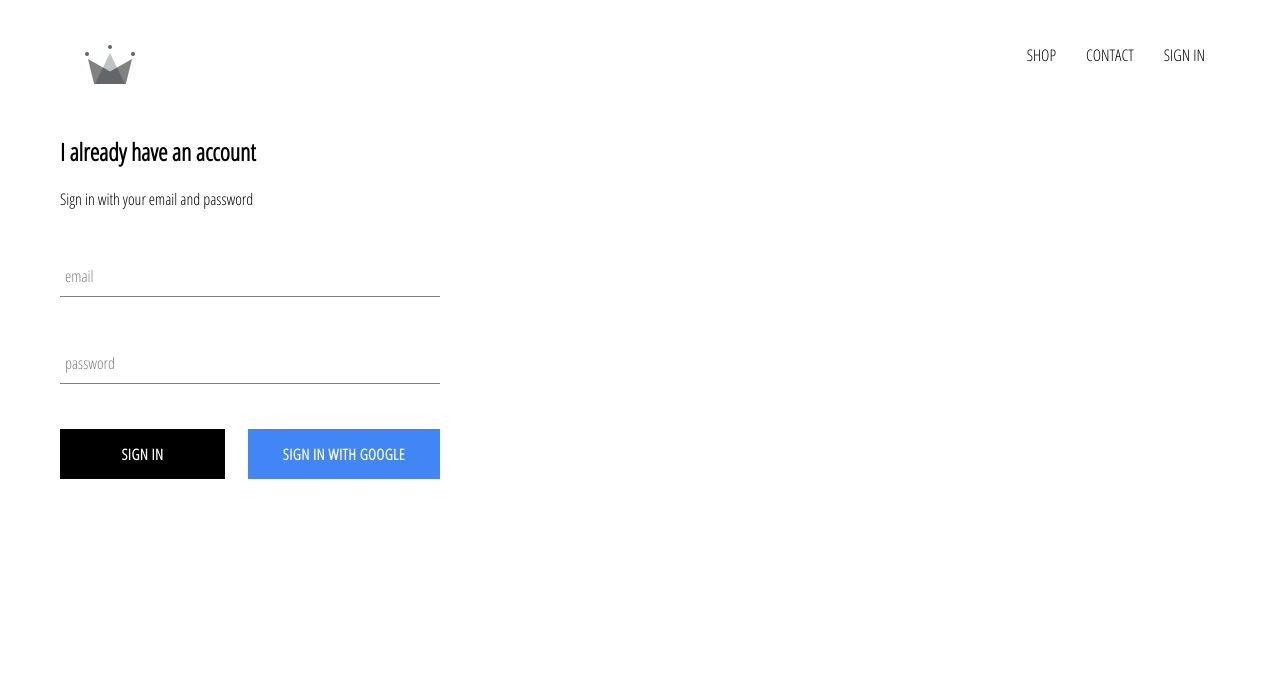
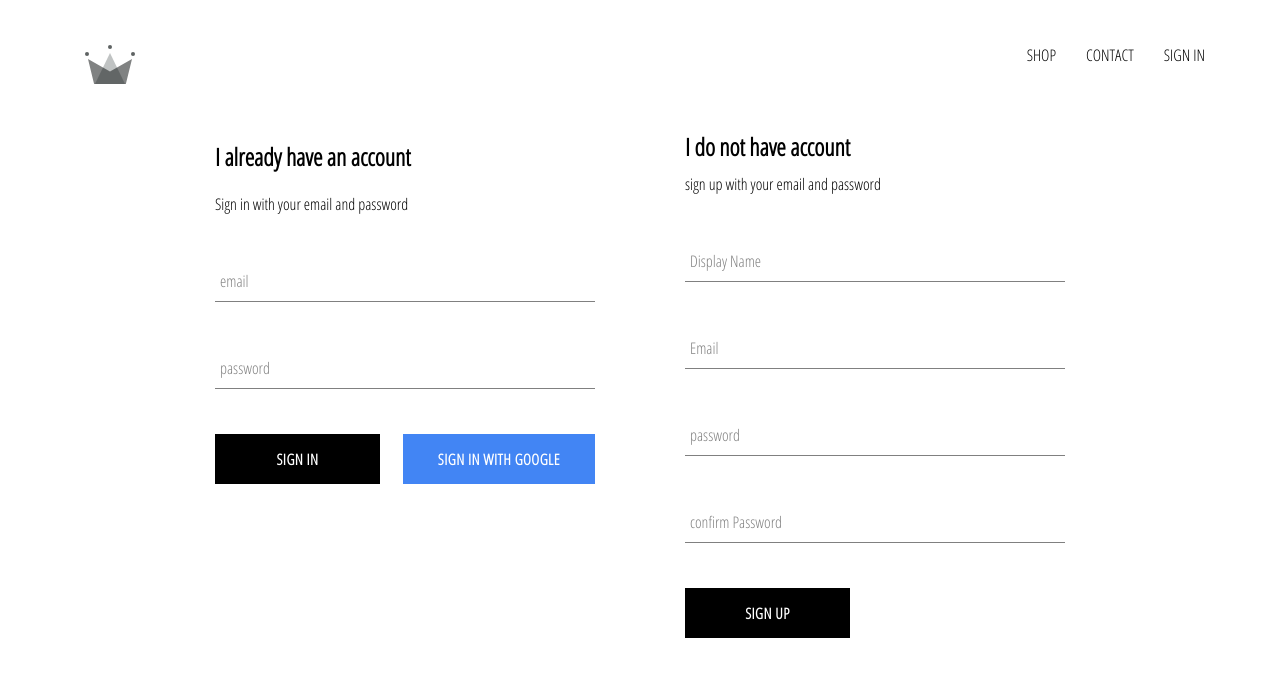
Before and after one commit to ayushrana77/crwn-clothing-web, a React (Create React App) app: page /signin in a window 1280 px wide. Shown: the top 676 px of the page. Built offline with nearby package versions, Linux system fonts and the light colour scheme; no server answers.

Commit message:
implempemte firebase utils. includes ablitays to store authcation user into firestore database

```diff
--- a/src/App.js
+++ b/src/App.js
@@ -5,7 +5,7 @@
 import ShopPage from './pages/shop/shop'
 import Header from './components/header/header'
 import SignInAndSignUpPage from './pages/sign-in-and-sign-up/sign-in-and-sign-up'
-import { auth } from './firebase/firebase.utils'
+import { auth, createUserProfileDocument } from './firebase/firebase.utils'
 class App extends React.Component {
   constructor() {
     super()
@@ -15,9 +15,20 @@
   }
   unsubscribeFromAuth = null
   componentDidMount() {
-    this.unsubscribeFromAuth = auth.onAuthStateChanged((user) => {
-      this.setState({ currentUser: user })
-      console.log(user)
+    this.unsubscribeFromAuth = auth.onAuthStateChanged(async (userAuth) => {
+      if (userAuth) {
+        const userRef = await createUserProfileDocument(userAuth)
+        userRef.onSnapshot((SnapShot) => {
+          this.setState({
+            currentUser: {
+              id: SnapShot.id,
+              ...SnapShot.data(),
+            },
+          })
+          console.log(this.state)
+        })
+      }
+      this.setState({ currentUser: userAuth })
     })
   }
   componentWillUnmount() {
--- a/src/components/form-input/form-input.jsx
+++ b/src/components/form-input/form-input.jsx
@@ -6,13 +6,13 @@
   <div className="group">
     <input className="form-input" onChange={handleChange} {...otherprops} />
     {label ? (
-      <lable
+      <label
         className={`${
           otherprops.value.length ? 'shrink' : ''
         } form-input-label`}
       >
         {label}
-      </lable>
+      </label>
     ) : null}
   </div>
 )
--- /dev/null
+++ b/src/components/sign-up/sign-up.jsx
@@ -0,0 +1,97 @@
+import React from 'react'
+import FormInput from '../form-input/form-input'
+import CustomButton from '../custom-button/custom-button'
+
+import { auth, createUserProfileDocument } from '../../firebase/firebase.utils'
+
+import './sign-up.style.scss'
+
+class SignUp extends React.Component {
+  constructor() {
+    super()
+
+    this.state = {
+      displayName: '',
+      email: '',
+      password: '',
+      confirmPassword: '',
+    }
+  }
+
+  handleSubmit = async (event) => {
+    event.preventDefault()
+    const { displayName, email, password, confirmPassword } = this.state
+
+    if (password !== confirmPassword) {
+      alert("password don't match")
+      return
+    }
+    try {
+      const { user } = await auth.createUserWithEmailAndPassword(
+        email,
+        password
+      )
+      await createUserProfileDocument(user, { displayName })
+      this.setState({
+        displayName: '',
+        email: '',
+        password: '',
+        confirmPassword: '',
+      })
+    } catch (error) {
+      console.log(error)
+    }
+  }
+  handleChange = (event) => {
+    const { name, value } = event.target
+
+    this.setState({ [name]: value })
+  }
+  render() {
+    const { displayName, email, password, confirmPassword } = this.state
+    return (
+      <div className="sign-up">
+        <h2 className="title"> I do not have account</h2>
+        <span>sign up with your email and password</span>
+        <form className="sign-up-form" onSubmit={this.handleSubmit}>
+          <FormInput
+            type="text"
+            name="displayName"
+            value={displayName}
+            onChange={this.handleChange}
+            label="Display Name"
+            required
+          ></FormInput>
+
+          <FormInput
+            type="email"
+            name="email"
+            value={email}
+            onChange={this.handleChange}
+            label="Email"
+            required
+          ></FormInput>
+          <FormInput
+            type="password"
+            name="password"
+            value={password}
+            onChange={this.handleChange}
+            label="password"
+            required
+          ></FormInput>
+          <FormInput
+            type="password"
+            name="confirmPassword"
+            value={confirmPassword}
+            onChange={this.handleChange}
+            label="confirm Password"
+            required
+          ></FormInput>
+          <CustomButton type="submit"> SIGN UP</CustomButton>
+        </form>
+      </div>
+    )
+  }
+}
+
+export default SignUp
--- /dev/null
+++ b/src/components/sign-up/sign-up.style.scss
@@ -0,0 +1,9 @@
+.sign-up {
+  display: flex;
+  flex-direction: column;
+  width: 380px;
+
+  .title {
+    margin: 10px 0;
+  }
+}
--- a/src/firebase/firebase.utils.js
+++ b/src/firebase/firebase.utils.js
@@ -11,7 +11,30 @@
   appId: '1:101073997003:web:c34457a546796717235f4e',
   measurementId: 'G-XKDPVE8M2K',
 }
+export const createUserProfileDocument =  async (userAuth,additionalData) => {
+  if(!userAuth){
+    return
+  }
 
+  const userRef = firestore.doc(`users/${userAuth.uid}`)
+  const snapShot = await userRef.get();
+
+  if(!snapShot.exists){
+    const{displayName,email} = userAuth;
+    const createdAt = new Date()
+    try{
+      await userRef.set({
+        displayName,
+        email,
+        createdAt,
+        ...additionalData
+      })
+    }catch(error){
+      console.log('error creating user',error.message)
+    }
+  }
+  return userRef
+}
 firebase.initializeApp(config)
 
 export const auth = firebase.auth()
--- a/src/pages/sign-in-and-sign-up/sign-in-and-sign-up.jsx
+++ b/src/pages/sign-in-and-sign-up/sign-in-and-sign-up.jsx
@@ -1,9 +1,12 @@
 import React from 'react'
 import './sign-in-and-sign-up.style.scss'
 import SignIn from '../../components/sign-in/sign-in'
+import SignUp from '../../components/sign-up/sign-up'
+
 const SignInAndSignUpPage = () => (
   <div className="sign-in-and-sign-up">
     <SignIn />
+    <SignUp />
   </div>
 )
 
--- a/src/pages/sign-in-and-sign-up/sign-in-and-sign-up.style.scss
+++ b/src/pages/sign-in-and-sign-up/sign-in-and-sign-up.style.scss
@@ -0,0 +1,6 @@
+.sign-in-and-sign-up {
+  width: 850px;
+  display: flex;
+  justify-content: space-between;
+  margin: 30px auto;
+}
```
